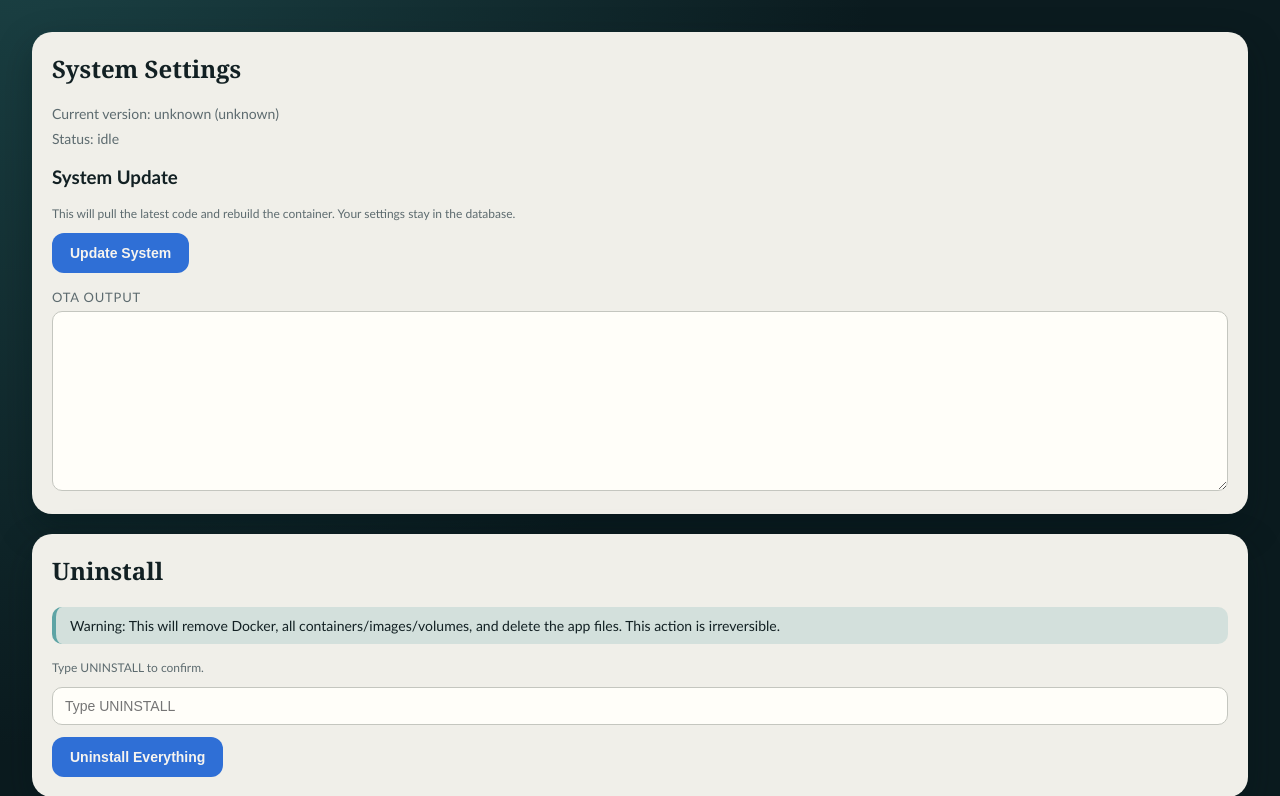
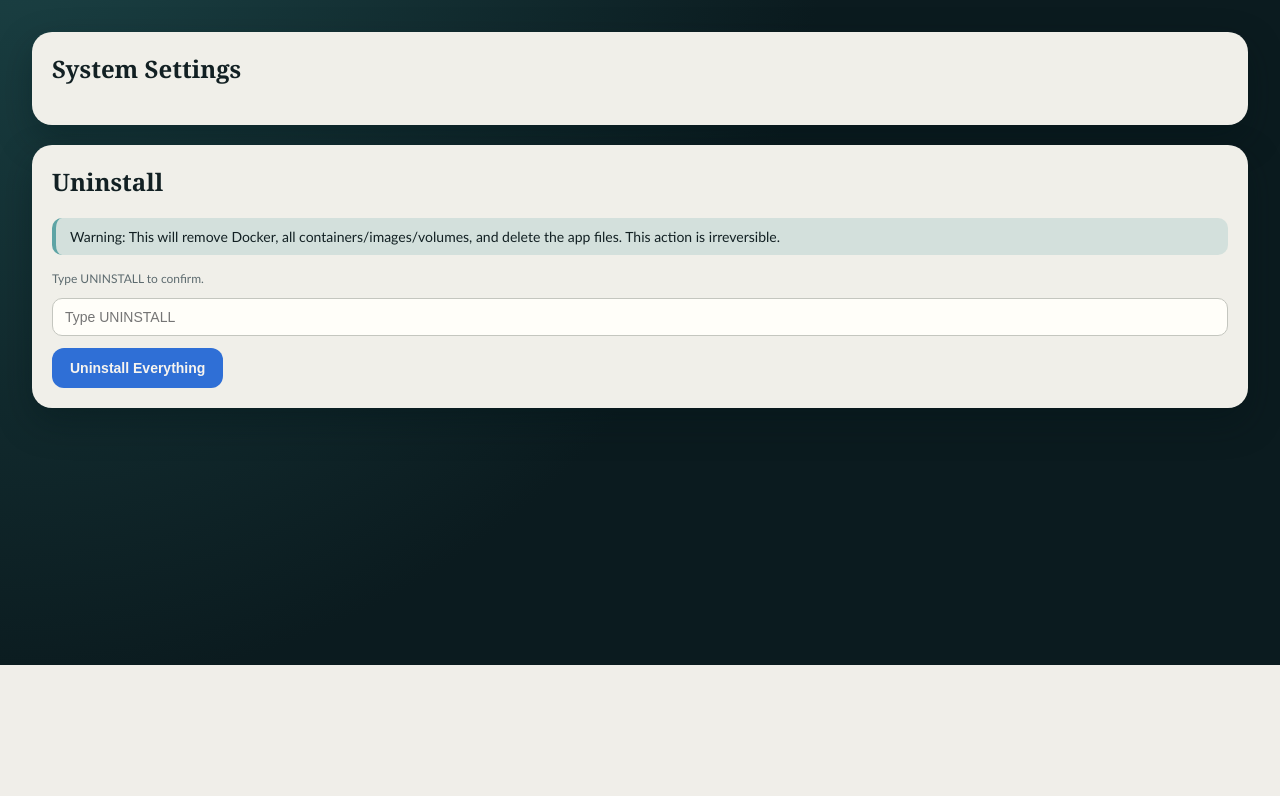
Before and after one commit to Jess-is-it/threejmon, a FastAPI app: page /settings/system in a window 1280 px wide. Shown: the part 135-931 px from the top of the page. After the commit the page ends 800 px from the top, so only its background shows below. Run offline with FastAPI, Linux system fonts and the light colour scheme; data that the repository does not hold is empty.

Commit message:
Remove OTA update feature

```diff
--- a/app/main.py
+++ b/app/main.py
@@ -46,154 +46,6 @@ def make_context(request, extra=None):
     if extra:
         ctx.update(extra)
     return ctx
-
-
-def _run_ota_command(command, log_path, status_path):
-    try:
-        with open(log_path, "a", encoding="utf-8") as log_handle:
-            log_handle.write("\n--- OTA update running ---\n")
-        result = subprocess.run(
-            ["/bin/sh", "-c", command],
-            stdout=subprocess.PIPE,
-            stderr=subprocess.PIPE,
-            text=True,
-            check=False,
-        )
-        with open(log_path, "a", encoding="utf-8") as log_handle:
-            log_handle.write((result.stdout or "").strip() + "\n")
-            log_handle.write((result.stderr or "").strip() + "\n")
-        with open(status_path, "w", encoding="utf-8") as status_handle:
-            status_handle.write("done" if result.returncode == 0 else "failed")
-    except Exception as exc:
-        with open(log_path, "a", encoding="utf-8") as log_handle:
-            log_handle.write(f"\n--- OTA update failed ---\n{exc}\n")
-        with open(status_path, "w", encoding="utf-8") as status_handle:
-            status_handle.write("failed")
-
-
-def trigger_ota_update(log_path, status_path):
-    repo_path = os.environ.get("THREEJ_OTA_REPO", "/repo")
-    if not os.path.isdir(os.path.join(repo_path, ".git")):
-        raise RuntimeError("OTA repository not mounted. Ensure /repo is a git checkout.")
-    current_status = read_ota_status(status_path)
-    if current_status == "running":
-        raise RuntimeError("OTA update already running.")
-
-    host_repo = os.environ.get("THREEJ_HOST_REPO", "/opt/threejnotif")
-    host_repo_root = os.path.join("/host", host_repo.lstrip("/"))
-    if not os.path.isdir(os.path.join(host_repo_root, ".git")):
-        raise RuntimeError(f"Host repo not found at {host_repo}. Ensure /host is mounted.")
-
-    with open(log_path, "w", encoding="utf-8") as log_handle:
-        log_handle.write("--- OTA update started ---\n")
-    with open(status_path, "w", encoding="utf-8") as status_handle:
-        status_handle.write("running")
-
-    inner_command = (
-        f"cd {shlex.quote(host_repo)} && "
-        "if [ ! -d .git ]; then "
-        "echo 'OTA failed: repo missing .git'; echo failed > .ota.status; exit 1; fi; "
-        f"git config --global --add safe.directory {shlex.quote(host_repo)} || "
-        "{ echo failed > .ota.status; exit 1; }; "
-        "git pull --rebase || { echo failed > .ota.status; exit 1; }; "
-        "THREEJ_VERSION=$(git rev-parse --short HEAD) || { echo failed > .ota.status; exit 1; }; "
-        "THREEJ_VERSION_DATE=$(git log -1 --format=%cs) || { echo failed > .ota.status; exit 1; }; "
-        "printf \"%s %s\" \"$THREEJ_VERSION\" \"$THREEJ_VERSION_DATE\" > .threej_version || "
-        "{ echo failed > .ota.status; exit 1; }; "
-        "docker compose -f docker-compose.yml up -d --build; "
-        "code=$?; if [ $code -eq 0 ]; then echo done > .ota.status; "
-        "else echo failed > .ota.status; fi; exit $code"
-    )
-    helper_command = (
-        "docker rm -f threejnotif-ota >/dev/null 2>&1 || true; "
-        "docker run --rm -d --name threejnotif-ota --privileged "
-        "-v /:/host ubuntu bash -c "
-        f"\"chroot /host /bin/bash -c {shlex.quote(inner_command)} "
-        f">> {shlex.quote(host_repo_root)}/.ota.log 2>&1\""
-    )
-    result = subprocess.run(
-        ["/bin/sh", "-c", helper_command],
-        stdout=subprocess.PIPE,
-        stderr=subprocess.PIPE,
-        text=True,
-        check=False,
-    )
-    if result.returncode != 0:
-        with open(log_path, "a", encoding="utf-8") as log_handle:
-            log_handle.write("\n--- OTA update failed to start ---\n")
-            log_handle.write((result.stderr or result.stdout or "").strip() + "\n")
-        with open(status_path, "w", encoding="utf-8") as status_handle:
-            status_handle.write("failed")
-
-
-def get_repo_version():
-    repo_path = os.environ.get("THREEJ_OTA_REPO", "/repo")
-    version_file = os.path.join(repo_path, ".threej_version")
-    if not os.path.exists(os.path.join(repo_path, ".git")):
-        if os.path.exists(version_file):
-            try:
-                with open(version_file, "r", encoding="utf-8") as handle:
-                    content = (handle.read() or "").strip()
-                if content:
-                    parts = content.split(" ", 1)
-                    version = parts[0]
-                    date_value = parts[1] if len(parts) > 1 else "unknown"
-                    return {"version": version, "date": date_value}
-            except OSError:
-                pass
-        env_version = os.environ.get("THREEJ_VERSION", "unknown")
-        env_date = os.environ.get("THREEJ_VERSION_DATE", "unknown")
-        return {"version": env_version or "unknown", "date": env_date or "unknown"}
-    try:
-        version_proc = subprocess.run(
-            ["git", "rev-parse", "--short", "HEAD"],
-            cwd=repo_path,
-            stdout=subprocess.PIPE,
-            stderr=subprocess.DEVNULL,
-            text=True,
-            check=False,
-        )
-        date_proc = subprocess.run(
-            ["git", "log", "-1", "--format=%cs"],
-            cwd=repo_path,
-            stdout=subprocess.PIPE,
-            stderr=subprocess.DEVNULL,
-            text=True,
-            check=False,
-        )
-        version = (version_proc.stdout or "").strip() or "unknown"
-        date_value = (date_proc.stdout or "").strip() or "unknown"
-        try:
-            with open(version_file, "w", encoding="utf-8") as handle:
-                handle.write(f"{version} {date_value}".strip())
-        except OSError:
-            pass
-        return {"version": version, "date": date_value}
-    except Exception:
-        env_version = os.environ.get("THREEJ_VERSION", "unknown")
-        env_date = os.environ.get("THREEJ_VERSION_DATE", "unknown")
-        return {"version": env_version or "unknown", "date": env_date or "unknown"}
-
-
-def get_ota_paths():
-    repo_path = os.environ.get("THREEJ_OTA_REPO", "/repo")
-    return {
-        "repo_path": repo_path,
-        "log_path": os.path.join(repo_path, ".ota.log"),
-        "status_path": os.path.join(repo_path, ".ota.status"),
-        "pid_path": os.path.join(repo_path, ".ota.pid"),
-    }
-
-
-def read_ota_status(status_path):
-    if not os.path.exists(status_path):
-        return "idle"
-    try:
-        with open(status_path, "r", encoding="utf-8") as handle:
-            status = (handle.read() or "").strip()
-        return status or "idle"
-    except OSError:
-        return "idle"
 
 
 @app.get("/", response_class=HTMLResponse)
@@ -515,94 +367,10 @@ async def settings_root():
 
 @app.get("/settings/system", response_class=HTMLResponse)
 async def system_settings(request: Request):
-    paths = get_ota_paths()
-    repo_version = get_repo_version()
-    log_text = ""
-    if os.path.exists(paths["log_path"]):
-        try:
-            with open(paths["log_path"], "r", encoding="utf-8") as handle:
-                log_text = handle.read()
-        except OSError:
-            log_text = ""
-    status = read_ota_status(paths["status_path"])
     return templates.TemplateResponse(
         "settings_system.html",
-        make_context(
-            request,
-            {"message": "", "repo_version": repo_version, "log_text": log_text, "ota_status": status},
-        ),
+        make_context(request, {"message": ""}),
     )
-
-@app.post("/settings/system/update", response_class=HTMLResponse)
-async def system_update_run(request: Request):
-    paths = get_ota_paths()
-    message = ""
-    try:
-        trigger_ota_update(paths["log_path"], paths["status_path"])
-        message = "Update triggered. The service may restart in a moment."
-    except Exception as exc:
-        message = f"Update failed: {exc}"
-    repo_version = get_repo_version()
-    log_text = ""
-    if os.path.exists(paths["log_path"]):
-        try:
-            with open(paths["log_path"], "r", encoding="utf-8") as handle:
-                log_text = handle.read()
-        except OSError:
-            log_text = ""
-    status = read_ota_status(paths["status_path"])
-    return templates.TemplateResponse(
-        "settings_system.html",
-        make_context(
-            request,
-            {"message": message, "repo_version": repo_version, "log_text": log_text, "ota_status": status},
-        ),
-    )
-
-
-@app.post("/settings/system/update/start")
-async def system_update_start():
-    paths = get_ota_paths()
-    try:
-        trigger_ota_update(paths["log_path"], paths["status_path"])
-        return {"status": "running"}
-    except Exception as exc:
-        return {"status": "failed", "error": str(exc)}
-
-
-@app.get("/settings/system/status")
-async def update_status():
-    paths = get_ota_paths()
-    status = read_ota_status(paths["status_path"])
-    if status == "running":
-        try:
-            result = subprocess.run(
-                ["docker", "ps", "-q", "-f", "name=threejnotif-ota"],
-                stdout=subprocess.PIPE,
-                stderr=subprocess.DEVNULL,
-                text=True,
-                check=False,
-            )
-            if not (result.stdout or "").strip():
-                with open(paths["status_path"], "w", encoding="utf-8") as status_handle:
-                    status_handle.write("failed")
-                status = "failed"
-        except Exception:
-            status = "failed"
-    return {"status": status}
-
-
-@app.get("/settings/system/log")
-async def update_log():
-    paths = get_ota_paths()
-    log_text = ""
-    if os.path.exists(paths["log_path"]):
-        try:
-            with open(paths["log_path"], "r", encoding="utf-8") as handle:
-                log_text = handle.read()
-        except OSError:
-            log_text = ""
-    return Response(content=log_text, media_type="text/plain")
 
 
 @app.post("/settings/system/uninstall", response_class=HTMLResponse)
@@ -635,20 +403,7 @@ async def system_uninstall(request: Request):
     except Exception as exc:
         message = f"Uninstall failed: {exc}"
 
-    paths = get_ota_paths()
-    repo_version = get_repo_version()
-    log_text = ""
-    if os.path.exists(paths["log_path"]):
-        try:
-            with open(paths["log_path"], "r", encoding="utf-8") as handle:
-                log_text = handle.read()
-        except OSError:
-            log_text = ""
-    status = read_ota_status(paths["status_path"])
     return templates.TemplateResponse(
         "settings_system.html",
-        make_context(
-            request,
-            {"message": message, "repo_version": repo_version, "log_text": log_text, "ota_status": status},
-        ),
+        make_context(request, {"message": message}),
     )
--- a/app/templates/settings_system.html
+++ b/app/templates/settings_system.html
@@ -2,29 +2,9 @@
 {% block content %}
 <div class="card">
   <h2>System Settings</h2>
-  <div class="status">
-    <div>Current version: {{ repo_version.version }} ({{ repo_version.date }})</div>
-    <div id="ota-status-line">Status: {{ ota_status }}</div>
-  </div>
   {% if message %}
     <div class="alert">{{ message }}</div>
   {% endif %}
-
-  <h3>System Update</h3>
-  <p class="help">This will pull the latest code and rebuild the container. Your settings stay in the database.</p>
-  <form method="post" action="/settings/system/update" style="margin-top: 12px;" id="ota-form">
-    <button type="submit" class="button-blue" id="ota-button">Update System</button>
-  </form>
-  <div id="ota-progress" style="margin-top: 12px; display: none;">
-    <div style="height: 8px; background: #d7dde0; border-radius: 999px; overflow: hidden;">
-      <div id="ota-bar" style="height: 8px; width: 100%; background: #2f6fd6; animation: otaPulse 1.2s infinite;"></div>
-    </div>
-    <div class="help" style="margin-top: 6px;">Updating... this may take a few minutes.</div>
-  </div>
-  <div style="margin-top: 16px;">
-    <label>OTA Output</label>
-    <textarea readonly id="ota-log" style="min-height: 180px;">{{ log_text }}</textarea>
-  </div>
 </div>
 
 <div class="card" style="margin-top: 20px;">
@@ -39,68 +19,4 @@
   </form>
 </div>
 
-<style>
-  @keyframes otaPulse {
-    0% { opacity: 0.3; }
-    50% { opacity: 1; }
-    100% { opacity: 0.3; }
-  }
-</style>
-<script>
-  const statusLine = document.getElementById("ota-status-line");
-  const logBox = document.getElementById("ota-log");
-  const progress = document.getElementById("ota-progress");
-  const button = document.getElementById("ota-button");
-  let lastStatus = "{{ ota_status }}";
-
-  function updateUi(status) {
-    statusLine.textContent = `Status: ${status}`;
-    const running = status === "running";
-    progress.style.display = running ? "block" : "none";
-    button.disabled = running;
-    button.style.opacity = running ? "0.7" : "1";
-  }
-
-  async function pollOta() {
-    try {
-      const statusResp = await fetch("/settings/system/status");
-      const statusData = await statusResp.json();
-      const status = statusData.status || "idle";
-      updateUi(status);
-
-      const logResp = await fetch("/settings/system/log");
-      if (logResp.ok) {
-        logBox.value = await logResp.text();
-        logBox.scrollTop = logBox.scrollHeight;
-      }
-
-      if (lastStatus === "running" && status !== "running") {
-        window.location.reload();
-        return;
-      }
-      lastStatus = status;
-    } catch (err) {
-      // ignore transient errors during restart
-    }
-    setTimeout(pollOta, 3000);
-  }
-
-  updateUi(lastStatus);
-  pollOta();
-
-  const otaForm = document.getElementById("ota-form");
-  otaForm.addEventListener("submit", async (event) => {
-    event.preventDefault();
-    updateUi("running");
-    try {
-      const resp = await fetch("/settings/system/update/start", { method: "POST" });
-      const data = await resp.json();
-      if (data.status === "failed") {
-        statusLine.textContent = `Status: failed (${data.error || "error"})`;
-      }
-    } catch (err) {
-      statusLine.textContent = "Status: failed (network error)";
-    }
-  });
-</script>
 {% endblock %}
--- a/docker-compose.yml
+++ b/docker-compose.yml
@@ -11,7 +11,5 @@ services:
       - "${THREEJ_PORT:-8000}:8000"
     volumes:
       - ./data:/data
-      - ./:/repo
-      - /:/host
       - /var/run/docker.sock:/var/run/docker.sock
     restart: unless-stopped
```
Also changed, not shown: app/templates/settings_update.html (deleted, +0 -76 lines), README.md, 1 other file.
